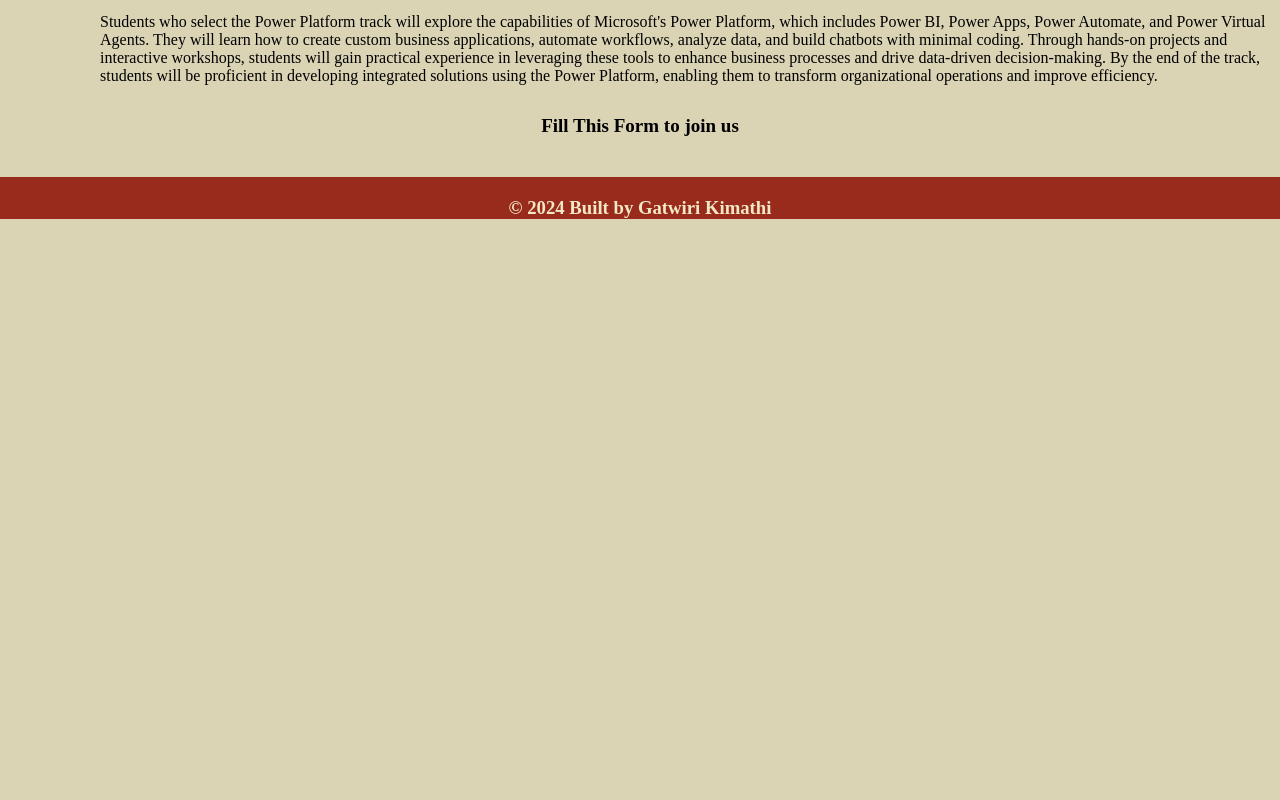
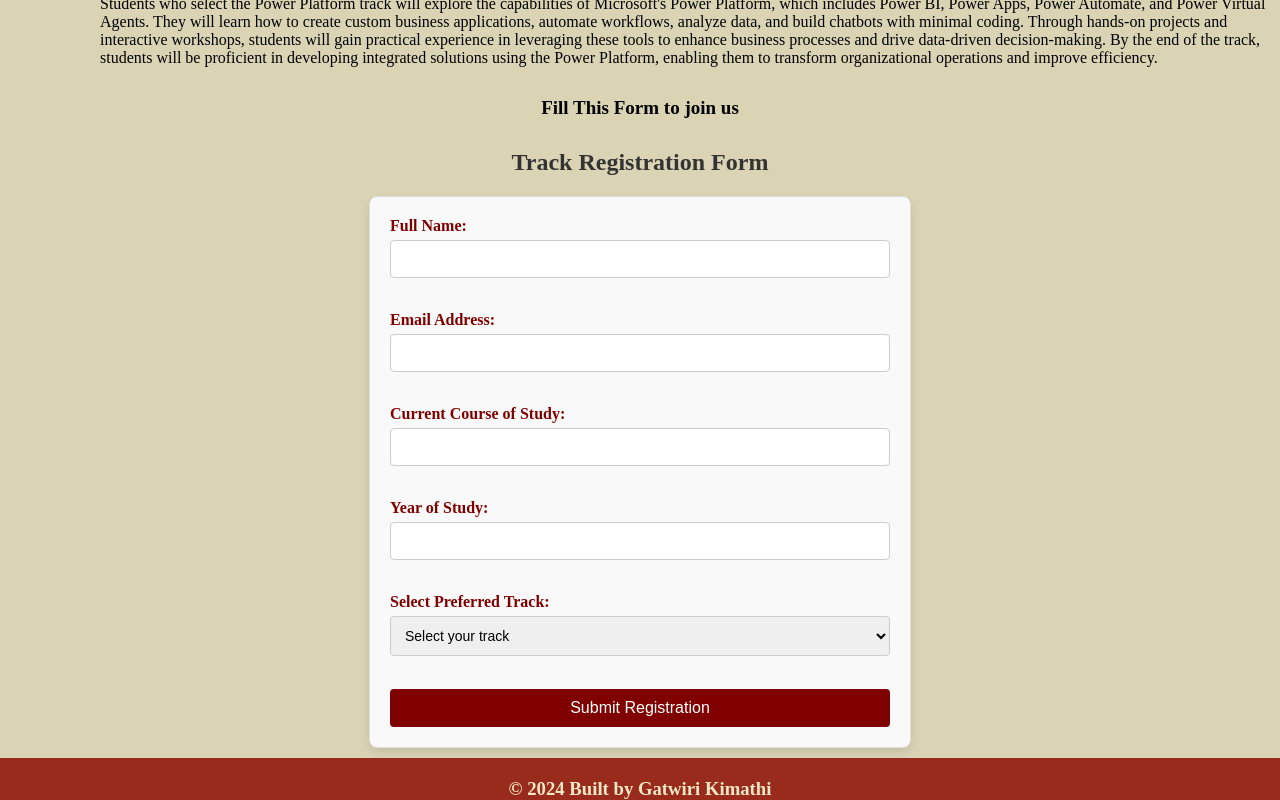
Before and after one commit to KimGatwiri/MUT-CLUB, a React (Vite) app: page /Tracks in a window 1280 px wide. Shown: the part 848-1648 px from the top of the page. Before the commit the page ends 1067 px from the top, so only its background shows below. Built offline with nearby package versions, Linux system fonts and the light colour scheme.

Commit message:
styled the registration form

```diff
--- a/index.html
+++ b/index.html
@@ -2,16 +2,16 @@
 <html lang="en">
   <head>
     <meta charset="UTF-8" />
-    <link rel="icon" type="image/svg+xml" href="/vite.svg" />
-    <head>
+    <!-- <link rel="icon" type="image/svg+xml" href="/vite.svg" /> -->
+
 
       <meta name="viewport" content="width=device-width, initial-scale=1">
 
 
-      gi
-    </head>
 
-    <title>Vite + React</title>
+
+
+    <title>MutC</title>
   </head>
   <body>
     <div id="root"></div>
--- /dev/null
+++ b/src/pages/Home/Registration.css
@@ -0,0 +1,54 @@
+
+form {
+    max-width: 500px;
+    margin: 0 auto;
+    padding: 20px;
+    background-color: #f9f9f9;
+    border: 1px solid #ddd;
+    border-radius: 8px;
+    box-shadow: 0 4px 8px rgba(0, 0, 0, 0.1);
+  }
+
+
+  label {
+    display: block;
+    font-size: 16px;
+    font-weight: bold;
+    margin-bottom: 5px;
+    color:var(--color-original);
+  }
+
+
+  input, select {
+    width: 100%;
+    padding: 10px;
+    margin-bottom: 15px;
+    border: 1px solid #ccc;
+    border-radius: 4px;
+    font-size: 14px;
+    box-sizing: border-box;
+  }
+
+  /* Button styling */
+  button {
+    width: 100%;
+    padding: 10px;
+    background-color:var(--color-original);
+    color: white;
+    border: none;
+    border-radius: 4px;
+    font-size: 16px;
+    cursor: pointer;
+  }
+
+  button:hover {
+    background-color: #218838;
+  }
+
+  /* Heading style */
+  h2 {
+    text-align: center;
+    font-size: 24px;
+    color: #333;
+    margin-bottom: 20px;
+  }
--- /dev/null
+++ b/src/pages/Home/Registration.jsx
@@ -0,0 +1,102 @@
+import React, { useState } from 'react';
+import './Registration.css'
+
+function RegistrationForm() {
+  const [formData, setFormData] = useState({
+    fullName: '',
+    email: '',
+    course: '',
+    year: '',
+    track: ''
+  });
+
+  const handleChange = (e) => {
+    const { name, value } = e.target;
+    setFormData({
+      ...formData,
+      [name]: value
+    });
+  };
+
+  const handleSubmit = (e) => {
+    e.preventDefault();
+    // You can send formData to a backend or log it here
+    console.log(formData);
+    alert('Form submitted successfully!');
+  };
+
+  return (
+    <div>
+      <h2>Track Registration Form</h2>
+      <form onSubmit={handleSubmit}>
+        {/* Full Name */}
+        <label htmlFor="fullName">Full Name:</label>
+        <input
+          type="text"
+          id="fullName"
+          name="fullName"
+          value={formData.fullName}
+          onChange={handleChange}
+          required
+        /><br/><br/>
+
+        {/* Email */}
+        <label htmlFor="email">Email Address:</label>
+        <input
+          type="email"
+          id="email"
+          name="email"
+          value={formData.email}
+          onChange={handleChange}
+          required
+        /><br/><br/>
+
+        {/* Course of Study */}
+        <label htmlFor="course">Current Course of Study:</label>
+        <input
+          type="text"
+          id="course"
+          name="course"
+          value={formData.course}
+          onChange={handleChange}
+          required
+        /><br/><br/>
+
+        {/* Year of Study */}
+        <label htmlFor="year">Year of Study:</label>
+        <input
+          type="number"
+          id="year"
+          name="year"
+          min="1"
+          max="5"
+          value={formData.year}
+          onChange={handleChange}
+          required
+        /><br/><br/>
+
+        {/* Track Selection */}
+        <label htmlFor="track">Select Preferred Track:</label>
+        <select
+          id="track"
+          name="track"
+          value={formData.track}
+          onChange={handleChange}
+          required
+        >
+          <option value="" disabled>Select your track</option>
+          <option value="Web Development">Web Development</option>
+          <option value="Mobile App Development">Mobile App Development</option>
+          <option value="Data Science">Data Science</option>
+          <option value="UI/UX Design">UI/UX Design</option>
+          <option value="Cybersecurity">Cybersecurity</option>
+        </select><br/><br/>
+
+        {/* Submit Button */}
+        <button type="submit">Submit Registration</button>
+      </form>
+    </div>
+  );
+}
+
+export default RegistrationForm;
--- a/src/pages/Tracks/Tracks.jsx
+++ b/src/pages/Tracks/Tracks.jsx
@@ -1,4 +1,5 @@
 import './Tracks.css'
+import RegistrationForm from '../Home/Registration';
 import Tracksimage from "../../assets/tracksimg.jpg";
 
 import { FaShieldAlt,FaPencilAlt ,FaHtml5,FaMobileAlt,FaCloud} from "react-icons/fa";
@@ -90,7 +91,7 @@
 <div className="h4-text">
 <h4>Fill This Form to join us</h4>
 </div>
-
+< RegistrationForm />
 </div>
 
 )
```
